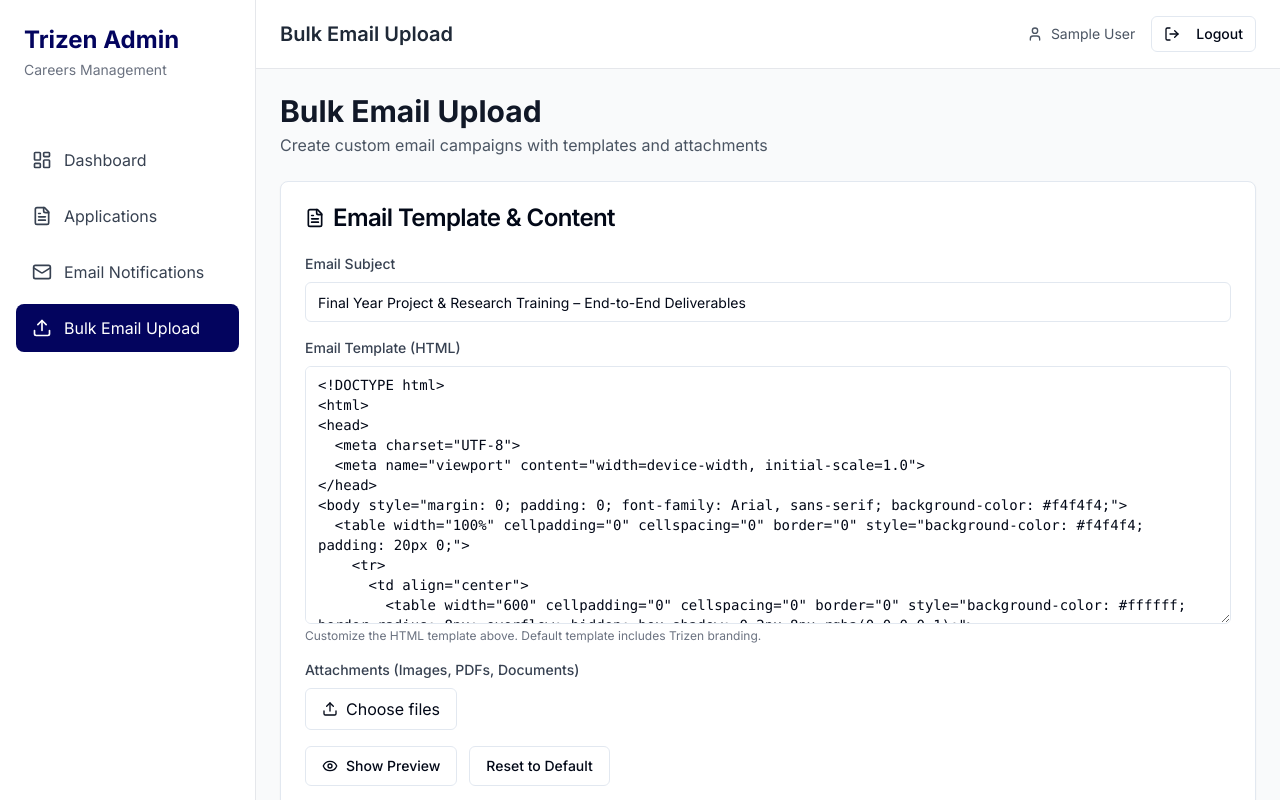
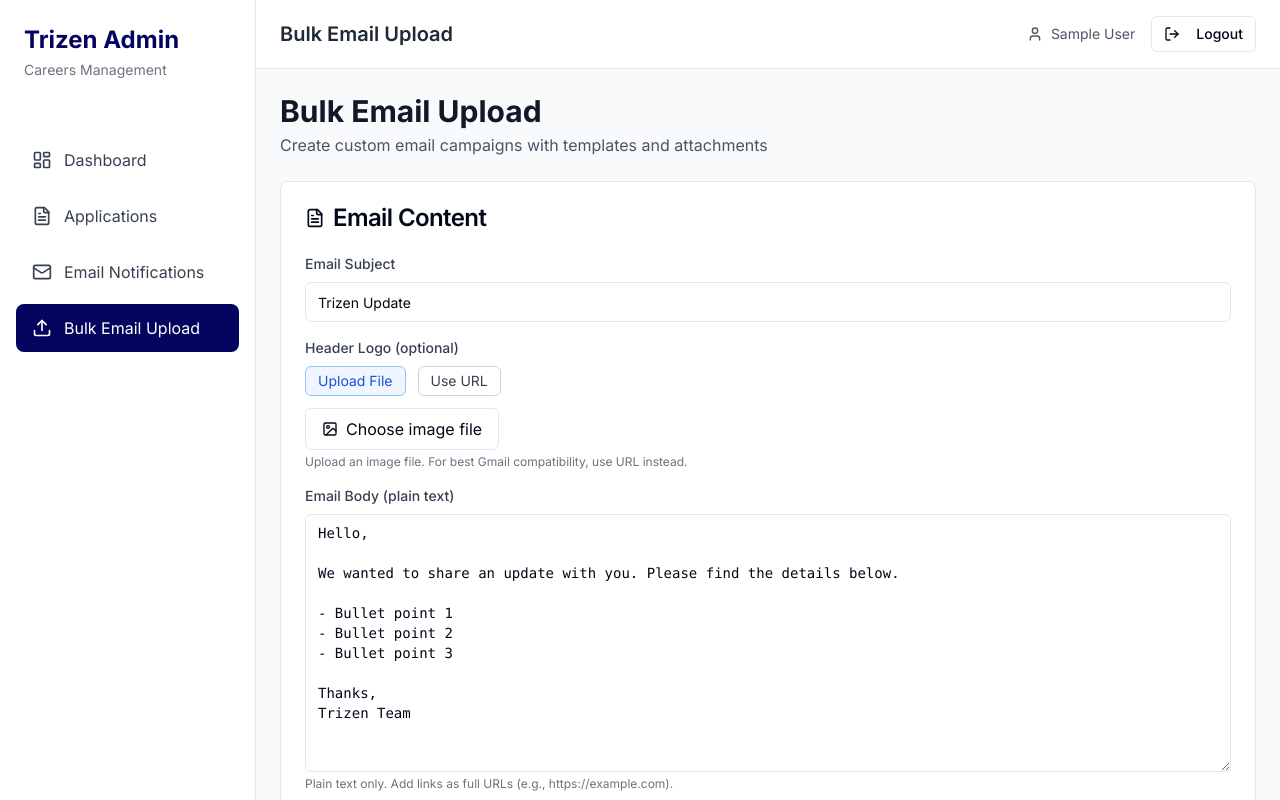
Before and after one commit to TrizenCodeBase/CareersAdminFrontend, a React (Vite) app: page /bulk-email-upload in a window 1280 px wide. Shown: the top 800 px of the page. Built offline with nearby package versions, Linux system fonts and the light colour scheme; no server answers; sample sign-in values are in the browser's storage.

Commit message:
logo header for mail template

```diff
--- a/src/pages/BulkEmailUpload.tsx
+++ b/src/pages/BulkEmailUpload.tsx
@@ -2,7 +2,7 @@ import { useState } from 'react';
 import { useNavigate } from 'react-router-dom';
 import { API_CONFIG } from '@/config/api';
 import { Card, CardContent, CardHeader, CardTitle } from '@/components/ui/card';
-import { Mail, Upload, Download, Eye, FileText } from 'lucide-react';
+import { Mail, Upload, Download, FileText, Image as ImageIcon } from 'lucide-react';
 import { useAuth } from '@/contexts/AuthContext';
 import { Button } from '@/components/ui/button';
 import { Input } from '@/components/ui/input';
@@ -13,77 +13,16 @@ type UploadRow = {
   email: string;
 };
 
-const DEFAULT_EMAIL_TEMPLATE = `<!DOCTYPE html>
-<html>
-<head>
-  <meta charset="UTF-8">
-  <meta name="viewport" content="width=device-width, initial-scale=1.0">
-</head>
-<body style="margin: 0; padding: 0; font-family: Arial, sans-serif; background-color: #f4f4f4;">
-  <table width="100%" cellpadding="0" cellspacing="0" border="0" style="background-color: #f4f4f4; padding: 20px 0;">
-    <tr>
-      <td align="center">
-        <table width="600" cellpadding="0" cellspacing="0" border="0" style="background-color: #ffffff; border-radius: 8px; overflow: hidden; box-shadow: 0 2px 8px rgba(0,0,0,0.1);">
-          <!-- Header -->
-          <tr>
-            <td style="background-color: #362c86; text-align: center; padding: 20px 0;">
-              <img
-                src="https://drive.google.com/uc?export=view&id=141p2D4bNG15jd3S9ja7EdFgBANngvcW4"
-                alt="Trizen Logo"
-                style="max-width: 400px; height: auto; max-height: 150px; display: block; margin: 0 auto;"
-              />
-            </td>
-          </tr>
+const DEFAULT_EMAIL_BODY = `Hello,
 
-          <!-- Content -->
-          <tr>
-            <td style="padding: 40px 30px;">
-              <p style="color: #333333; font-size: 16px; line-height: 1.6; margin: 0 0 20px 0;">
-                Dear Student,
-              </p>
+We wanted to share an update with you. Please find the details below.
 
-              <p style="color: #333333; font-size: 16px; line-height: 1.6; margin: 0 0 20px 0;">
-                Your final year project is a key academic milestone and should demonstrate clear understanding, implementation, and research quality.
-              </p>
+- Bullet point 1
+- Bullet point 2
+- Bullet point 3
 
-              <p style="color: #333333; font-size: 16px; line-height: 1.6; margin: 0 0 25px 0;">
-                At <strong>Trizen Academy</strong>, we train B.Tech and M.Tech students to complete their final year projects end-to-end.
-              </p>
-
-              <div style="background-color: #f8f9fa; border-left: 4px solid #362c86; padding: 20px; margin: 0 0 25px 0; border-radius: 4px;">
-                <h2 style="color: #362c86; font-size: 18px; margin: 0 0 15px 0; font-weight: bold;">
-                  End-to-End Deliverables Include:
-                </h2>
-                <ol style="color: #333333; font-size: 15px; line-height: 1.8; margin: 0; padding-left: 20px;">
-                  <li>Finalized industry-relevant problem statement</li>
-                  <li>Complete working project code using updated technologies</li>
-                  <li>System architecture, flowcharts, and diagrams</li>
-                  <li>PPT, documentation, and final reports</li>
-                  <li>Live demo preparation and explanation</li>
-                  <li>Research paper drafting (IEEE/Scopus standards)</li>
-                </ol>
-              </div>
-
-              <p style="color: #333333; font-size: 16px; line-height: 1.6; margin: 0 0 30px 0;">
-                <strong>Domains:</strong> CSE, AIML, AI, Blockchain, IoT, ECE, VLSI, Embedded Systems, and more.
-              </p>
-            </td>
-          </tr>
-
-          <!-- Footer -->
-          <tr>
-            <td style="background-color: #362c86; padding: 25px; text-align: center; color: #ffffff;">
-              <p style="margin: 8px 0; font-size: 16px;">📞 <strong>8639648822, 8247422730</strong></p>
-              <p style="margin: 8px 0; font-size: 16px;">🌐 <strong>academy.trizenventures.com</strong></p>
-              <p style="margin: 8px 0; font-size: 14px;">📍 Visakhapatnam, Hyderabad</p>
-            </td>
-          </tr>
-        </table>
-      </td>
-    </tr>
-  </table>
-</body>
-</html>`;
+Thanks,
+Trizen Team`;
 
 export default function BulkEmailUpload() {
   const { token, isAuthenticated, isAdmin, logout } = useAuth();
@@ -95,10 +34,12 @@ export default function BulkEmailUpload() {
   const [sendSummary, setSendSummary] = useState<{ success: number; failed: number; errors: string[] } | null>(null);
 
   // Template and attachments
-  const [emailSubject, setEmailSubject] = useState('Final Year Project & Research Training – End-to-End Deliverables');
-  const [emailTemplate, setEmailTemplate] = useState(DEFAULT_EMAIL_TEMPLATE);
+  const [emailSubject, setEmailSubject] = useState('Trizen Update');
+  const [emailBody, setEmailBody] = useState(DEFAULT_EMAIL_BODY);
   const [attachments, setAttachments] = useState<File[]>([]);
-  const [showPreview, setShowPreview] = useState(false);
+  const [headerLogo, setHeaderLogo] = useState<File | null>(null);
+  const [headerLogoUrl, setHeaderLogoUrl] = useState<string>('');
+  const [useHeaderLogoUrl, setUseHeaderLogoUrl] = useState<boolean>(false);
 
   const handleFile = async (file: File) => {
     setUploadError(null);
@@ -155,6 +96,23 @@ export default function BulkEmailUpload() {
           contentType: file.type
         }))
       );
+
+      // Add header logo - either as URL or base64 file
+      if (useHeaderLogoUrl && headerLogoUrl.trim()) {
+        // Use URL for header logo (best for Gmail compatibility)
+        attachmentData.unshift({
+          filename: 'header-logo.png', // Required for detection, but won't be used as attachment
+          url: headerLogoUrl.trim(),
+          contentType: 'image/jpeg' // Default, can be detected from URL
+        });
+      } else if (headerLogo) {
+        // Use uploaded file (base64)
+        attachmentData.unshift({
+          filename: headerLogo.name,
+          content: (await fileToBase64(headerLogo)).split(',')[1],
+          contentType: headerLogo.type || 'image/png',
+        });
+      }
     } catch (err) {
       setUploadError('Failed to process attachments');
       setSending(false);
@@ -169,8 +127,8 @@ export default function BulkEmailUpload() {
         clientEmail: row.email,
         clientName: 'Student',
         subject: emailSubject,
-        message: emailTemplate,
-        isHtml: true,
+        message: emailBody,
+        isHtml: false,
         attachments: attachmentData
       };
 
@@ -235,12 +193,12 @@ export default function BulkEmailUpload() {
         <p className="text-gray-600 mt-1">Create custom email campaigns with templates and attachments</p>
       </div>
 
-      {/* Email Template Editor */}
+      {/* Email Content */}
       <Card>
         <CardHeader>
           <CardTitle className="flex items-center gap-2">
             <FileText className="h-5 w-5" />
-            Email Template & Content
+            Email Content
           </CardTitle>
         </CardHeader>
         <CardContent className="space-y-4">
@@ -252,24 +210,114 @@ export default function BulkEmailUpload() {
               type="text"
               value={emailSubject}
               onChange={(e: React.ChangeEvent<HTMLInputElement>) => setEmailSubject(e.target.value)}
-              placeholder="Enter email subject"
+              placeholder="Enter email subject line"
               className="w-full"
             />
           </div>
 
           <div>
             <label className="block text-sm font-medium text-gray-700 mb-2">
-              Email Template (HTML)
+              Header Logo (optional)
+            </label>
+
+            {/* Toggle between URL and file upload */}
+            <div className="flex items-center gap-3 mb-3">
+              <button
+                type="button"
+                onClick={() => {
+                  setUseHeaderLogoUrl(false);
+                  setHeaderLogoUrl('');
+                }}
+                className={`px-3 py-1 text-sm rounded-md border ${
+                  !useHeaderLogoUrl
+                    ? 'bg-blue-50 border-blue-300 text-blue-700'
+                    : 'bg-white border-gray-300 text-gray-700 hover:bg-gray-50'
+                }`}
+              >
+                Upload File
+              </button>
+              <button
+                type="button"
+                onClick={() => {
+                  setUseHeaderLogoUrl(true);
+                  setHeaderLogo(null);
+                }}
+                className={`px-3 py-1 text-sm rounded-md border ${
+                  useHeaderLogoUrl
+                    ? 'bg-blue-50 border-blue-300 text-blue-700'
+                    : 'bg-white border-gray-300 text-gray-700 hover:bg-gray-50'
+                }`}
+              >
+                Use URL
+              </button>
+            </div>
+
+            {useHeaderLogoUrl ? (
+              <div className="space-y-2">
+                <Input
+                  type="url"
+                  value={headerLogoUrl}
+                  onChange={(e: React.ChangeEvent<HTMLInputElement>) => setHeaderLogoUrl(e.target.value)}
+                  placeholder="https://logo.llp.trizenventures.com/logo.jpg"
+                  className="w-full"
+                />
+                {headerLogoUrl && (
+                  <div className="mt-2 p-2 bg-gray-50 rounded-md border">
+                    <img
+                      src={headerLogoUrl}
+                      alt="Header logo preview"
+                      className="max-w-full h-auto max-h-32 object-contain"
+                      onError={(e) => {
+                        (e.target as HTMLImageElement).style.display = 'none';
+                      }}
+                    />
+                  </div>
+                )}
+                <p className="text-xs text-gray-500">
+                  Enter the full URL to your header logo image. Recommended for Gmail compatibility.
+                </p>
+              </div>
+            ) : (
+              <div>
+                <label className="inline-flex items-center gap-2 px-4 py-2 rounded-md border cursor-pointer hover:bg-gray-50">
+                  <ImageIcon className="h-4 w-4" />
+                  <span>{headerLogo ? headerLogo.name : 'Choose image file'}</span>
+                  <input
+                    type="file"
+                    accept="image/*"
+                    className="hidden"
+                    onChange={(e) => setHeaderLogo(e.target.files?.[0] || null)}
+                  />
+                </label>
+                {headerLogo && (
+                  <div className="mt-2 p-2 bg-gray-50 rounded-md border">
+                    <img
+                      src={URL.createObjectURL(headerLogo)}
+                      alt="Header logo preview"
+                      className="max-w-full h-auto max-h-32 object-contain"
+                    />
+                  </div>
+                )}
+                <p className="text-xs text-gray-500 mt-1">
+                  Upload an image file. For best Gmail compatibility, use URL instead.
+                </p>
+              </div>
+            )}
+          </div>
+
+          <div>
+            <label className="block text-sm font-medium text-gray-700 mb-2">
+              Email Body (plain text)
             </label>
             <Textarea
-              value={emailTemplate}
-              onChange={(e: React.ChangeEvent<HTMLTextAreaElement>) => setEmailTemplate(e.target.value)}
-              placeholder="Enter HTML email template"
+              value={emailBody}
+              onChange={(e: React.ChangeEvent<HTMLTextAreaElement>) => setEmailBody(e.target.value)}
+              placeholder="Write the email body in plain text"
               rows={12}
               className="w-full font-mono text-sm"
             />
             <p className="text-xs text-gray-500 mt-1">
-              Customize the HTML template above. Default template includes Trizen branding.
+              Plain text only. Add links as full URLs (e.g., https://example.com).
             </p>
           </div>
 
@@ -300,32 +348,17 @@ export default function BulkEmailUpload() {
           <div className="flex gap-3">
             <Button
               variant="outline"
-              onClick={() => setShowPreview(!showPreview)}
-              className="flex items-center gap-2"
-            >
-              <Eye className="h-4 w-4" />
-              {showPreview ? 'Hide' : 'Show'} Preview
-            </Button>
-            <Button
-              variant="outline"
               onClick={() => {
-                setEmailTemplate(DEFAULT_EMAIL_TEMPLATE);
-                setEmailSubject('Final Year Project & Research Training – End-to-End Deliverables');
+                setEmailBody(DEFAULT_EMAIL_BODY);
+                setEmailSubject('Trizen Update');
+                setHeaderLogo(null);
+                setHeaderLogoUrl('');
+                setUseHeaderLogoUrl(false);
               }}
             >
               Reset to Default
             </Button>
           </div>
-
-          {showPreview && (
-            <div className="border rounded-md p-4 bg-gray-50">
-              <p className="text-sm font-medium text-gray-700 mb-2">Email Preview:</p>
-              <div
-                className="bg-white border rounded p-4 max-h-96 overflow-auto"
-                dangerouslySetInnerHTML={{ __html: emailTemplate }}
-              />
-            </div>
-          )}
         </CardContent>
       </Card>
 
@@ -454,9 +487,8 @@ export default function BulkEmailUpload() {
         </CardHeader>
         <CardContent className="space-y-3 text-sm text-gray-600">
           <ol className="list-decimal pl-5 space-y-2">
-            <li><strong>Customize your email:</strong> Edit the subject line and HTML template (or use the default Trizen Academy template)</li>
+            <li><strong>Customize your email:</strong> Set the subject line, add a plain-text body, and optionally attach a header logo image</li>
             <li><strong>Add attachments:</strong> Upload images, PDFs, or documents that will be sent with every email</li>
-            <li><strong>Preview:</strong> Click "Show Preview" to see how your email will look</li>
             <li><strong>Prepare recipient list:</strong> Download the template Excel file</li>
             <li><strong>Fill recipients:</strong> Add one email address per row in the <span className="font-medium">email</span> column</li>
             <li><strong>Upload:</strong> Upload the completed Excel file</li>
```
Also changed, not shown: src/pages/Dashboard.tsx (+11 -77 lines), 1 other file (tests, documents, lock files or other folders).
